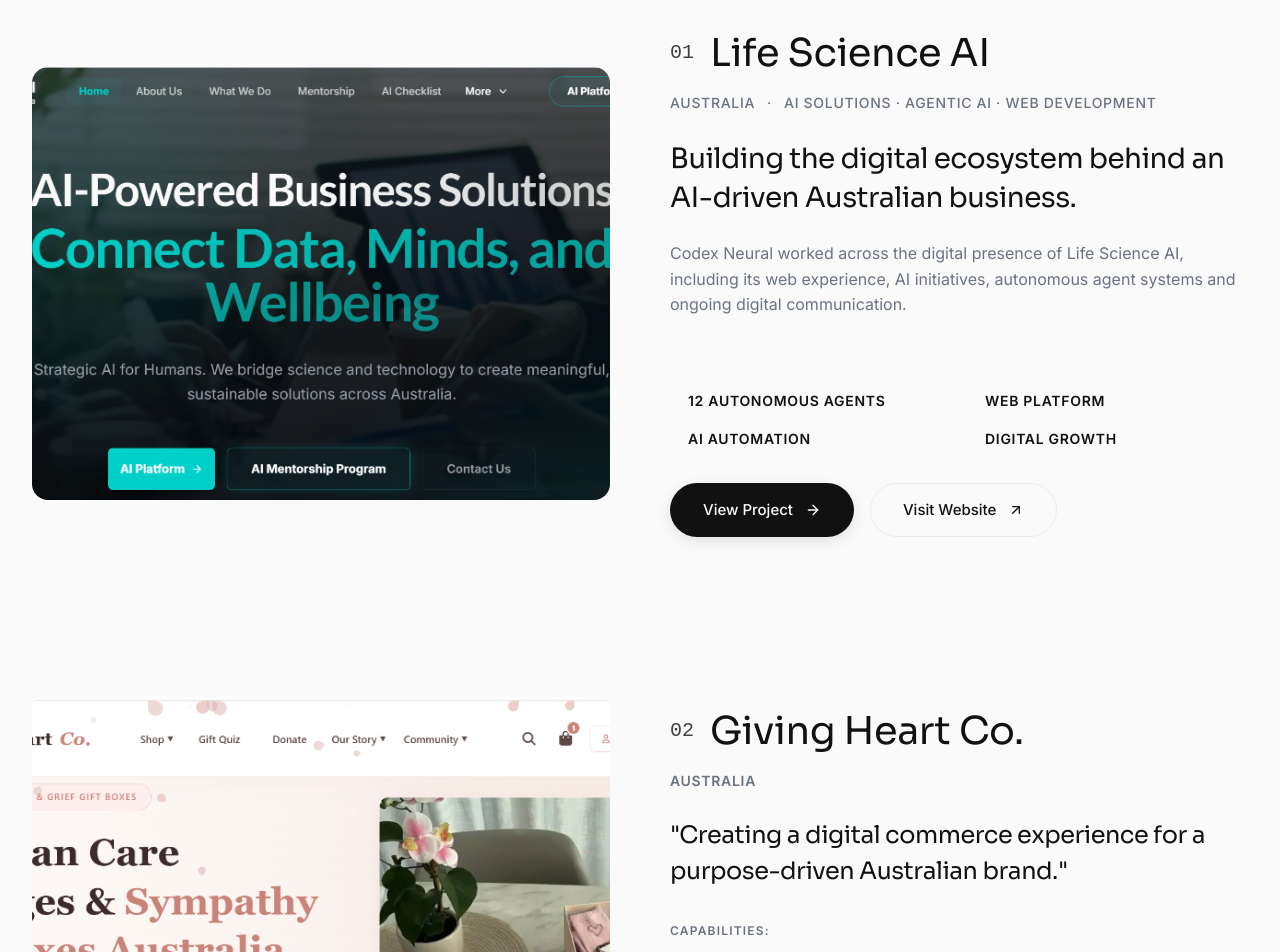
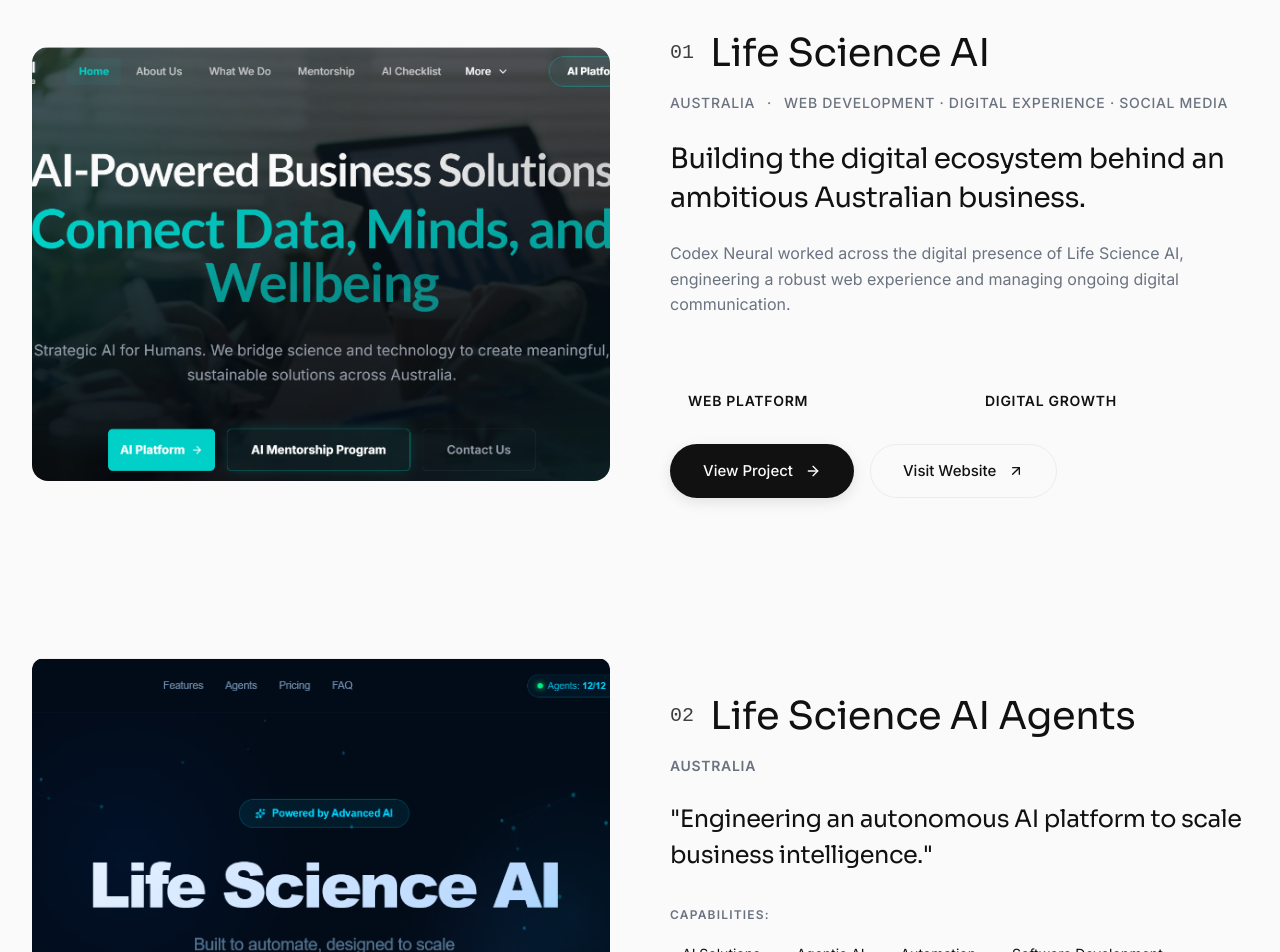
Before and after one commit to Manoharaya/codex-new, a React (Vite) app: page /portfolio in a window 1280 px wide. Shown: the part 880-1832 px from the top of the page. Built offline with nearby package versions, Linux system fonts and the light colour scheme.

Commit message:
Split Life Science AI into two distinct portfolio projects (Web vs Agents)

```diff
--- a/src/data/portfolioData.js
+++ b/src/data/portfolioData.js
@@ -12,35 +12,56 @@
     number: "01",
     title: "Life Science AI",
     location: "Australia",
-    category: ["AI & AUTOMATION", "WEB & SOFTWARE", "DIGITAL EXPERIENCE"],
-    shortDescription: "Building the digital ecosystem behind an AI-driven Australian business.",
-    fullDescription: "Codex Neural worked across the digital presence of Life Science AI, including its web experience, AI initiatives, autonomous agent systems and ongoing digital communication.",
+    category: ["WEB & SOFTWARE", "DIGITAL EXPERIENCE"],
+    shortDescription: "Building the digital ecosystem behind an ambitious Australian business.",
+    fullDescription: "Codex Neural worked across the digital presence of Life Science AI, engineering a robust web experience and managing ongoing digital communication.",
     capabilities: [
-      "AI Solutions",
-      "Agentic AI",
       "Web Development",
-      "Automation",
       "Digital Experience",
       "Social Media"
     ],
     highlightCapabilities: [
-      "12 AUTONOMOUS AGENTS",
       "WEB PLATFORM",
-      "AI AUTOMATION",
       "DIGITAL GROWTH"
     ],
     websiteUrl: "https://www.lifescienceai.com.au/",
-    aiPlatformUrl: "https://www.lifescienceaiagents.com/",
     theme: "theme-cyan",
     image: "/assets/projects/life-science-ai.png",
-    detailOverview: "Life Science AI required a comprehensive digital transformation to integrate advanced AI capabilities into their operations. We engineered a scalable web platform and deployed 12 autonomous AI agents to handle complex data operations and customer interactions.",
-    detailWhatWeBuilt: "We built a robust, high-performance web experience paired with a custom AI agent architecture. The system automates workflows, processes data efficiently, and provides a seamless digital experience for their users. We also managed their ongoing digital creative and social media presence.",
-    detailCollaboration: "We operated as their dedicated engineering and digital growth partner, aligning our technology execution with their internal business strategy and compliance requirements.",
+    detailOverview: "Life Science AI required a comprehensive digital overhaul to support their growing business. We engineered a scalable web platform to act as the primary touchpoint for their users.",
+    detailWhatWeBuilt: "We built a high-performance web experience focused on intuitive navigation and clear messaging. In addition to the technical build, we also managed their ongoing digital creative and social media presence.",
+    detailCollaboration: "We operated as their dedicated digital partner, aligning our execution with their internal business strategy and compliance requirements.",
+    detailNextStep: "Ready to elevate your digital presence?"
+  },
+  {
+    id: "life-science-ai-agents",
+    number: "02",
+    title: "Life Science AI Agents",
+    location: "Australia",
+    category: ["AI & AUTOMATION", "WEB & SOFTWARE"],
+    shortDescription: "Engineering an autonomous AI platform to scale business intelligence.",
+    fullDescription: "We developed a robust AI infrastructure featuring multiple autonomous agents designed to handle complex data operations, streamline workflows, and enhance operational efficiency.",
+    capabilities: [
+      "AI Solutions",
+      "Agentic AI",
+      "Automation",
+      "Software Development"
+    ],
+    highlightCapabilities: [
+      "12 AUTONOMOUS AGENTS",
+      "AI AUTOMATION",
+      "SCALABLE PLATFORM"
+    ],
+    websiteUrl: "https://www.lifescienceaiagents.com/",
+    theme: "theme-blue",
+    image: "/assets/projects/life-science-ai-agents.png",
+    detailOverview: "As part of their broader digital ecosystem, we architected a specialized AI platform capable of automating critical business functions and data processing.",
+    detailWhatWeBuilt: "We engineered an intelligent system and deployed 12 specialized, autonomous AI agents. These agents handle everything from customer interactions to complex internal data routing, drastically reducing manual overhead.",
+    detailCollaboration: "We collaborated closely with the client's subject matter experts to train and deploy these agents, ensuring they perfectly aligned with strict industry requirements.",
     detailNextStep: "Ready to explore how AI can transform your operations?"
   },
   {
     id: "giving-heart",
-    number: "02",
+    number: "03",
     title: "Giving Heart Co.",
     location: "Australia",
     category: ["E-COMMERCE", "WEB & SOFTWARE", "DIGITAL EXPERIENCE"],
@@ -63,7 +84,7 @@
   },
   {
     id: "hamrojobs",
-    number: "03",
+    number: "04",
     title: "HamroJobs",
     location: "Nepal",
     category: ["WEB & SOFTWARE", "DIGITAL EXPERIENCE"],
```
Also changed, not shown: public/assets/projects/life-science-ai-agents.png (added).
